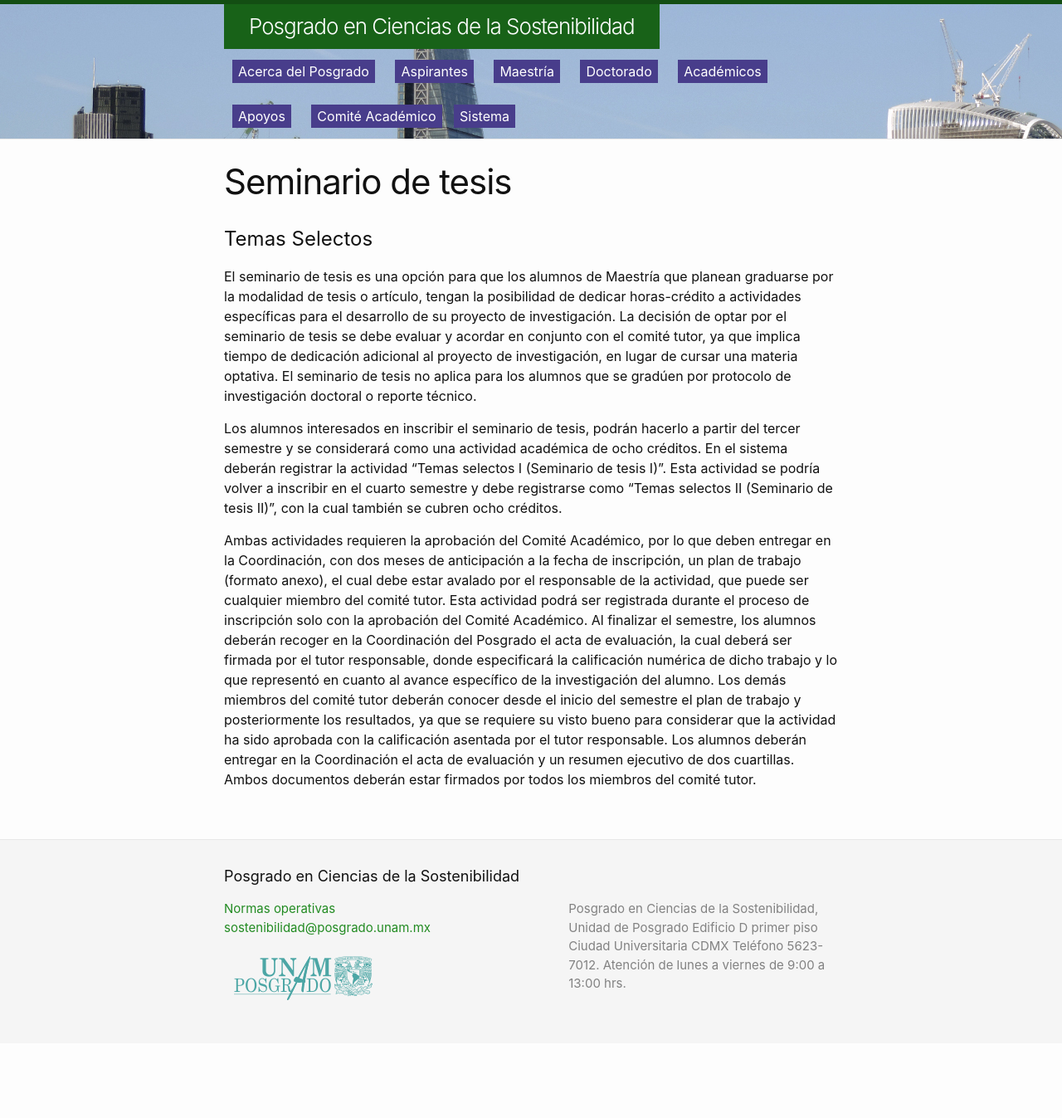
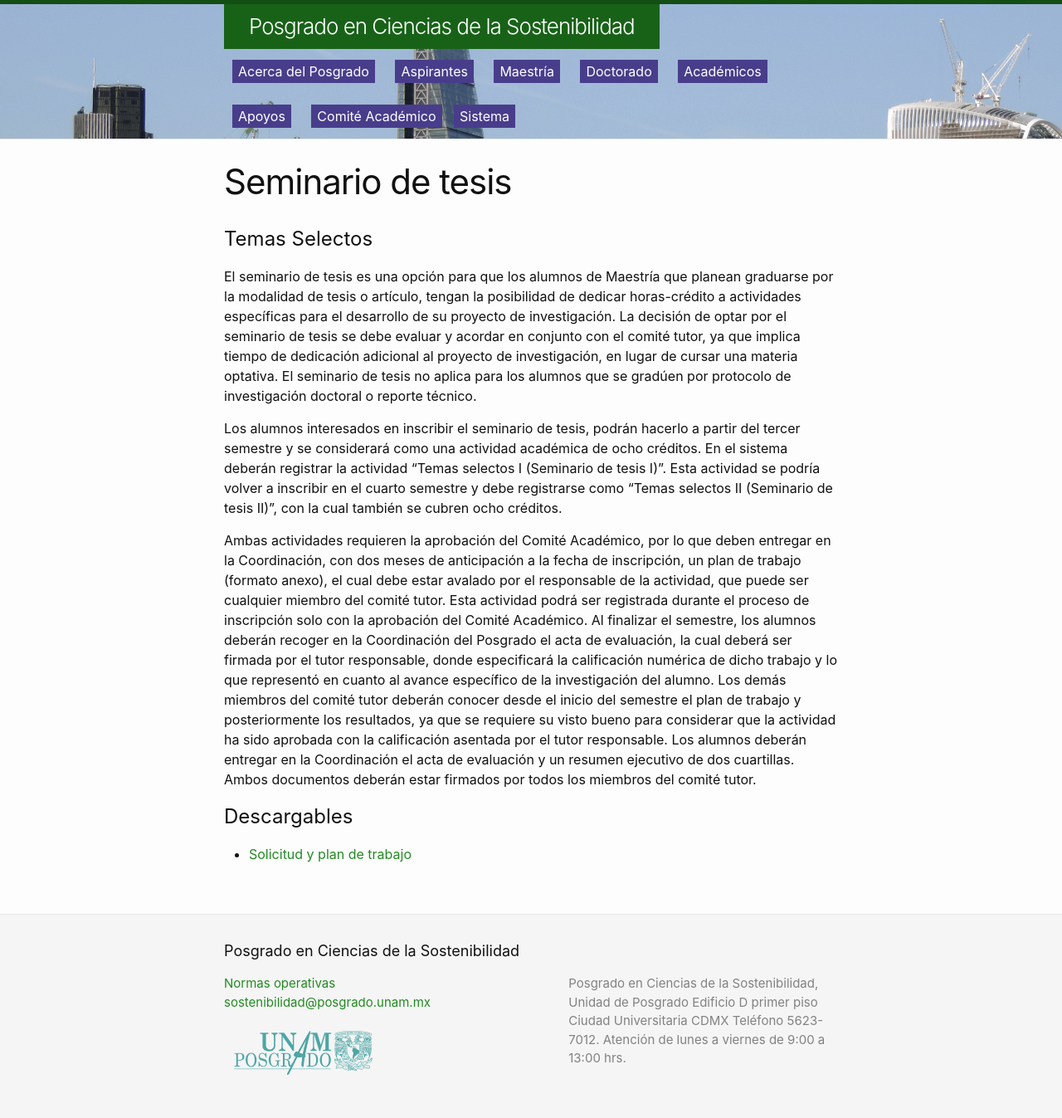
Before and after one commit to pcs-unam/pcs-unam.github.io, a Jekyll site: the page built from maestria/seminario_tesis.md, in a window 1280 px wide. Shown: the whole page at 83% size. Built offline with Jekyll 4.4.1, drawn with Linux system fonts in a browser that asks for light colours; before the commit the page ends 1257 px from its top, so only the background shows below that.

Commit message:
descargable para seminario de tesis en maestria

```diff
--- a/maestria/seminario_tesis.md
+++ b/maestria/seminario_tesis.md
@@ -44,3 +44,7 @@
 entregar en la Coordinación el acta de evaluación y un resumen
 ejecutivo de dos cuartillas. Ambos documentos deberán estar firmados
 por todos los miembros del comité tutor.
+
+# Descargables
+
+ - [Solicitud y plan de trabajo](/assets/docs/seminario-tesis-maestria.xls)
```
Also changed, not shown: 1 other file.
